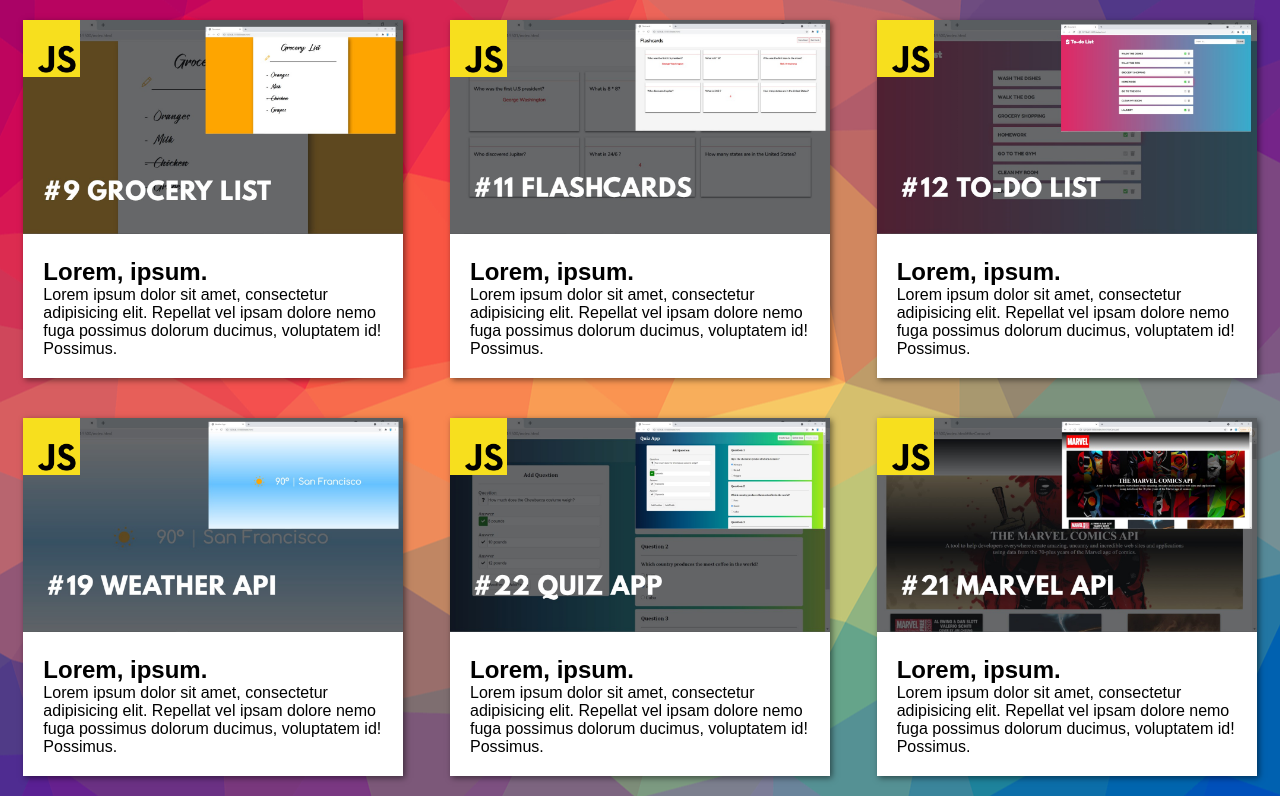
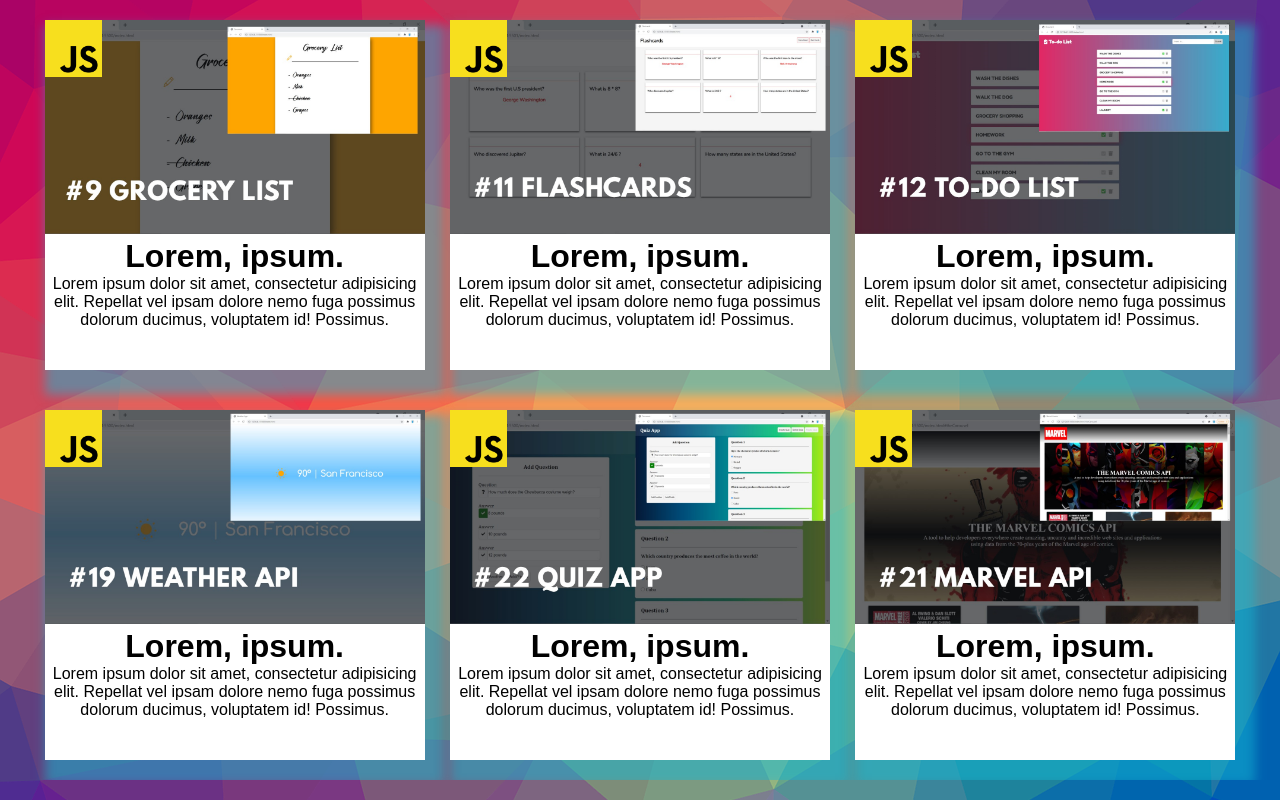
Before and after one commit to IlyaKLMNV/SquareCards, a plain HTML site: page index.html in a window 1280 px wide. Drawn offline with Linux system fonts and the light colour scheme.

```diff
--- a/css/style.css
+++ b/css/style.css
@@ -4,44 +4,51 @@
 	box-sizing: border-box;
 }
 
-body {
-
+body, html {
 	font-family: Arial, Helvetica, sans-serif;
+	margin: 0;
+	background-image: url("../img/colors.png");
+	background-size: cover;
 }
 
-#my-cards {
+.wrapper {
+	overflow-y: auto;
+}
+
+.container {
+	width: 1280px;
+  	margin: auto;
+}
+
+.cards {
 	display: flex;
 	justify-content: space-around;
 	flex-wrap: wrap;
-	align-items: flex-start;
-
-	background-attachment: fixed;
-	background-repeat: repeat;
-	background-size: cover;
-	background-position: center center;
-	background-image: url("../img/colors.png");
+	align-items: center;
+	text-align: center;
 }
 
-#my-cards .card {
+.card {
 	position: relative;
 	width: 380px;
-	height: auto;
-	margin: 20px;
+	min-height: 350px;
+	margin: 20px 0;
 	cursor: pointer;
 	transition: 1s ease;
 	background-color: white;
-	box-shadow: 2px 2px 6px 0px rgba(0, 0, 0, 0.5);
+	box-shadow: 10px 15px 10px 10px rgba(20, 187, 213, 0.5);
 }
 
-#my-cards .card:hover {
+.card:hover {
 	transform: scale(1.1);
 }
 
-#my-cards .card img {
+.card img {
 	width: 100%;
+
 }
 
-#my-cards .card:hover .image{
+.card:hover .image{
 	-webkit-filter: brightness(50%);
 	-webkit-transition: all 1s ease-in-out;
 	-moz-transition: all 1s ease-in-out;
@@ -50,7 +57,7 @@ body {
 	transition: all 1s ease-in-out;
 }
 
-#my-cards .middle {
+.middle {
 	position: absolute;
 	top: 30%;
 	left: 50%;
@@ -61,15 +68,26 @@ body {
 	-webkit-filter: brightness(100%);
 }
 
-#my-cards .card:hover .middle {
+.middle i{
+	font-size: 70px;
+	color: red;
+  }
+
+  .middle h1{
+	background-color: whitesmoke;
+	font-size: 14px;
+	padding: 15px;
+  }
+
+.card:hover .middle {
 	opacity: 1;
 }
 
-@media(max-width:768px) {
-	#my-cards .card {
-		width: 95%;
-	}
-	#my-cards .card:hover {
-		transform: scale(1);
-	}
-}
+@media (max-width:1280px){
+	.container{ width: 95%;}
+  }
+  @media (max-width:768px){
+	.card{ width: 95%;}
+
+	.card:hover{ transform: scale(1);}
+  }
--- a/index.html
+++ b/index.html
@@ -9,75 +9,83 @@
 	<title>SquareCards</title>
 </head>
 <body>
-	<section id="my-cards">
+
+
+	<div class="wrapper">
+		<div class="container">
+			<div class="cards">
+
 				<div class="card">
-			<img class="image" src="/img/1.png" alt="">
-			<div style="padding: 20px;">
+					<img class="image" src="../img/1.png" alt="">
+					<div>
 						<h1>Lorem, ipsum.</h1>
 						<p>Lorem ipsum dolor sit amet, consectetur adipisicing elit. Repellat vel ipsam dolore nemo fuga possimus dolorum ducimus, voluptatem id! Possimus.</p>
 					</div>
+					<div class="middle">
+						<i class="fab fa-youtube"></i>
+					</div>
+				</div>
+				<div class="card">
+					<img class="image" src="../img/2.png" alt="">
+					<div>
+						<h1>Lorem, ipsum.</h1>
+						<p>Lorem ipsum dolor sit amet, consectetur adipisicing elit. Repellat vel ipsam dolore nemo fuga possimus dolorum ducimus, voluptatem id! Possimus.</p>
 					</div>
 					<div class="middle">
-			<i class="fab fa-youtube" style="font-size: 70px; color:red;"></i>
+						<i class="fab fa-youtube"></i>
+					</div>
+
 				</div>
 
 				<div class="card">
-			<img class="image" src="/img/2.png" alt="">
-			<div style="padding: 20px;">
+					<img class="image" src="../img/3.png" alt="">
+					<div>
 						<h1>Lorem, ipsum.</h1>
 						<p>Lorem ipsum dolor sit amet, consectetur adipisicing elit. Repellat vel ipsam dolore nemo fuga possimus dolorum ducimus, voluptatem id! Possimus.</p>
 					</div>
+					<div class="middle">
+						<i class="fab fa-youtube"></i>
 					</div>
-		<div class="middle">
-			<i class="fab fa-youtube" style="font-size: 70px; color:red;"></i>
 				</div>
 
 				<div class="card">
-			<img class="image" src="/img/3.png" alt="">
-			<div style="padding: 20px;">
+					<img class="image" src="../img/4.png" alt="">
+					<div>
 						<h1>Lorem, ipsum.</h1>
 						<p>Lorem ipsum dolor sit amet, consectetur adipisicing elit. Repellat vel ipsam dolore nemo fuga possimus dolorum ducimus, voluptatem id! Possimus.</p>
 					</div>
+					<div class="middle">
+						<h1 class="article">Learn More</h1>
 					</div>
-		<div class="middle">
-			<i class="fab fa-youtube" style="font-size: 70px; color:red;"></i>
 				</div>
 
 				<div class="card">
-			<img class="image" src="/img/4.png" alt="">
-			<div style="padding: 20px;">
+					<img class="image" src="../img/5.png" alt="">
+					<div>
 						<h1>Lorem, ipsum.</h1>
 						<p>Lorem ipsum dolor sit amet, consectetur adipisicing elit. Repellat vel ipsam dolore nemo fuga possimus dolorum ducimus, voluptatem id! Possimus.</p>
 					</div>
+					<div class="middle">
+						<h1 class="article">Learn More</h1>
 					</div>
-		<div class="middle">
-			<h1 class="article" style="background-color: whitesmoke; padding:15px;">Learn More</h1>
 				</div>
 
+
 				<div class="card">
-			<img class="image" src="/img/5.png" alt="">
-			<div style="padding: 20px;">
+					<img class="image" src="../img/6.png" alt="">
+					<div>
 						<h1>Lorem, ipsum.</h1>
 						<p>Lorem ipsum dolor sit amet, consectetur adipisicing elit. Repellat vel ipsam dolore nemo fuga possimus dolorum ducimus, voluptatem id! Possimus.</p>
 					</div>
-		</div>
 					<div class="middle">
-			<h1 class="article" style="background-color: whitesmoke; padding:15px;">Learn More</h1>
+						<h1 class="article">Learn More</h1>
 					</div>
 
-		<div class="card">
-			<img class="image" src="/img/6.png" alt="">
-			<div style="padding: 20px;">
-				<h1>Lorem, ipsum.</h1>
-				<p>Lorem ipsum dolor sit amet, consectetur adipisicing elit. Repellat vel ipsam dolore nemo fuga possimus dolorum ducimus, voluptatem id! Possimus.</p>
+				</div>
+
 			</div>
 		</div>
-		<div class="middle">
-			<h1 class="article" style="background-color: whitesmoke; padding:15px;">Learn More</h1>
 	</div>
-
-
-	</section>
 
 	<script src="js/script.js"></script>
 </body>
--- a/js/script.js
+++ b/js/script.js
@@ -1,20 +1,20 @@
-document.getElementsByClassName("fab fa-youtube")[0],addEventListener("click", function() {
-	window.open("https://www.youtube.com/")
+document.getElementsByClassName("fab fa-youtube")[0].addEventListener("click", function() {
+	window.open("https://www.youtube.com/");
 })
-document.getElementsByClassName("fab fa-youtube")[1],addEventListener("click", function() {
-	window.open("https://www.youtube.com/")
+document.getElementsByClassName("fab fa-youtube")[1].addEventListener("click", function() {
+	window.open("https://www.youtube.com/");
 })
-document.getElementsByClassName("fab fa-youtube")[2],addEventListener("click", function() {
-	window.open("https://www.youtube.com/")
+document.getElementsByClassName("fab fa-youtube")[2].addEventListener("click", function() {
+	window.open("https://www.youtube.com/");
 })
 
 
-document.getElementsByClassName("article")[0],addEventListener("click", function() {
-	window.open("https://www.youtube.com/")
+document.getElementsByClassName("article")[0].addEventListener("click", function() {
+	window.open("https://www.youtube.com/");
 })
-document.getElementsByClassName("article")[1],addEventListener("click", function() {
-	window.open("https://www.youtube.com/")
+document.getElementsByClassName("article")[1].addEventListener("click", function() {
+	window.open("https://www.youtube.com/");
 })
-document.getElementsByClassName("article")[2],addEventListener("click", function() {
-	window.open("https://www.youtube.com/")
+document.getElementsByClassName("article")[2].addEventListener("click", function() {
+	window.open("https://www.youtube.com/");
 })
```
Lines whose indentation alone changed are shown as unchanged.
